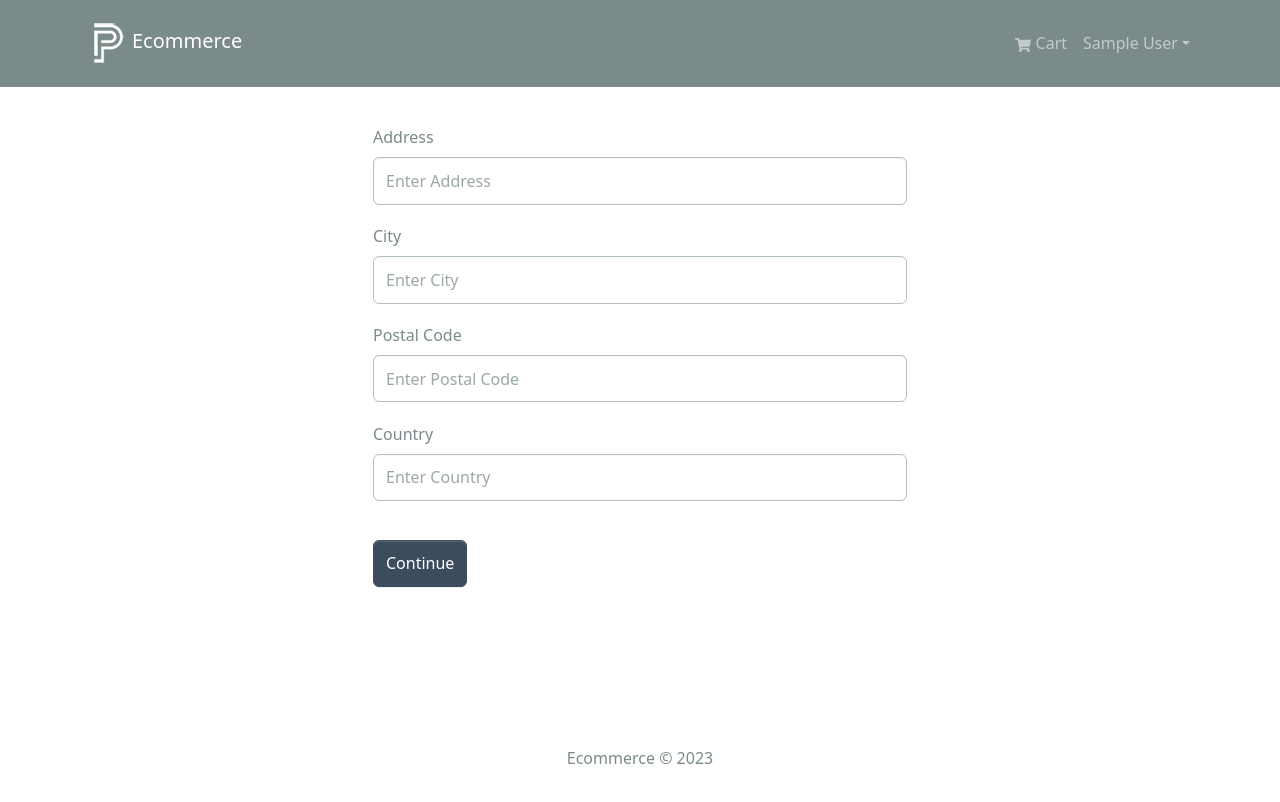
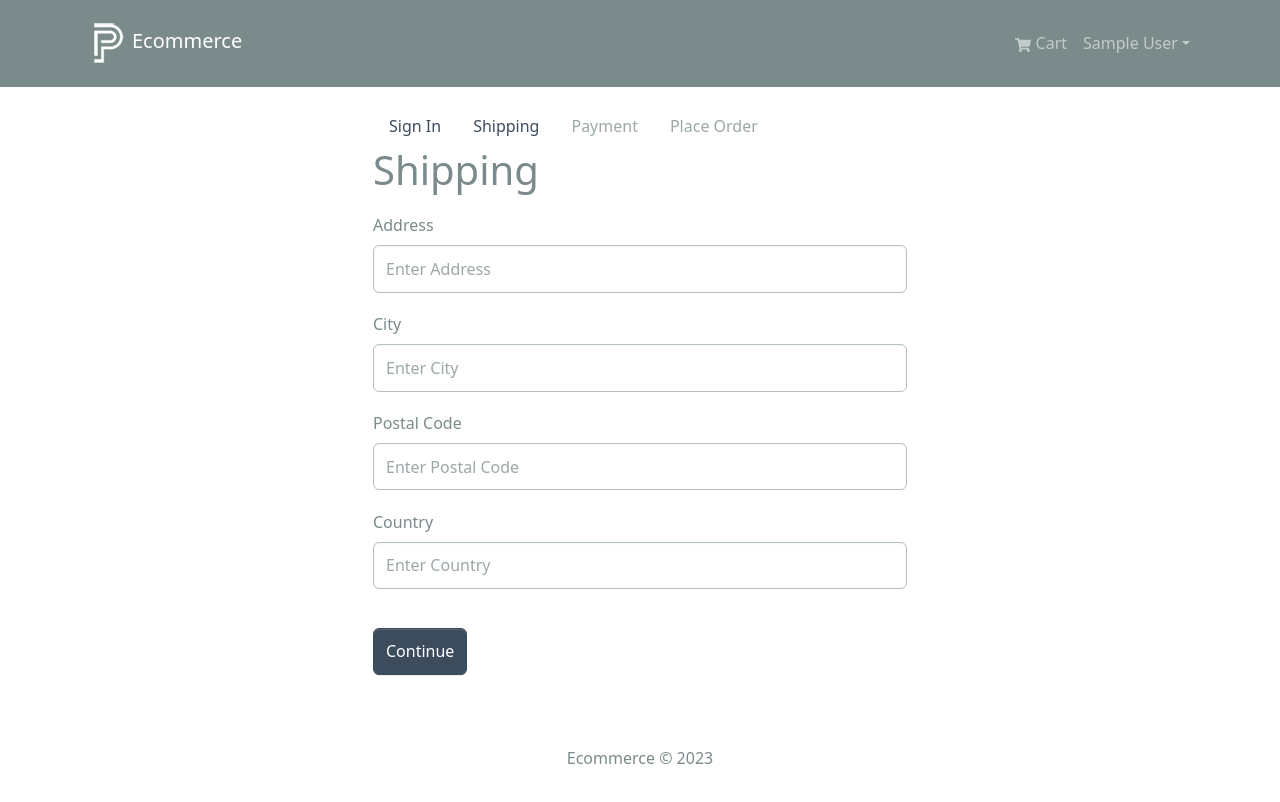
Before and after one commit to samibraimoff/ecommerce, a React (Create React App) app in the folder frontend/: page /shipping in a window 1280 px wide. Shown: the top 802 px of the page. Built offline with nearby package versions, Linux system fonts and the light colour scheme; sample sign-in values are in the browser's storage.

Commit message:
add checkout steps component

```diff
--- /dev/null
+++ b/frontend/src/components/checkout-steps.jsx
@@ -0,0 +1,51 @@
+import React from "react";
+import { Nav } from "react-bootstrap";
+import { LinkContainer } from "react-router-bootstrap";
+
+const CheckoutSteps = ({ step1, step2, step3, step4 }) => {
+  return (
+    <Nav>
+      <Nav.Item>
+        {step1 ? (
+          <LinkContainer to="/login">
+            <Nav.Link>Sign In</Nav.Link>
+          </LinkContainer>
+        ) : (
+          <Nav.Link disabled>Sign in</Nav.Link>
+        )}
+      </Nav.Item>
+
+      <Nav.Item>
+        {step2 ? (
+          <LinkContainer to="/shipping">
+            <Nav.Link>Shipping</Nav.Link>
+          </LinkContainer>
+        ) : (
+          <Nav.Link disabled>Shipping</Nav.Link>
+        )}
+      </Nav.Item>
+
+      <Nav.Item>
+        {step3 ? (
+          <LinkContainer to="/payment">
+            <Nav.Link>Payment</Nav.Link>
+          </LinkContainer>
+        ) : (
+          <Nav.Link disabled>Payment</Nav.Link>
+        )}
+      </Nav.Item>
+
+      <Nav.Item>
+        {step4 ? (
+          <LinkContainer to="/placeorder">
+            <Nav.Link>Place Order</Nav.Link>
+          </LinkContainer>
+        ) : (
+          <Nav.Link disabled>Place Order</Nav.Link>
+        )}
+      </Nav.Item>
+    </Nav>
+  );
+};
+
+export default CheckoutSteps;
--- /dev/null
+++ b/frontend/src/components/private-route.jsx
@@ -0,0 +1,10 @@
+import React from "react";
+import { Outlet, Navigate } from "react-router-dom";
+import { useSelector } from "react-redux";
+
+const PrivateRoute = () => {
+  const { userInfo } = useSelector((state) => state.auth);
+  return userInfo ? <Outlet /> : <Navigate to="/login" replace />;
+};
+
+export default PrivateRoute;
--- a/frontend/src/index.js
+++ b/frontend/src/index.js
@@ -10,6 +10,7 @@ import App from "./App";
 import reportWebVitals from "./reportWebVitals";
 import "./assets/bootstrap.custom.css";
 import "./assets/index.css";
+import PrivateRoute from "./components/private-route";
 import HomeScreen from "./screens/home-screen";
 import ProductScreen from "./screens/product-screen";
 import CartScreen from "./screens/cart-screen";
@@ -23,13 +24,20 @@ import { Provider } from "react-redux";
 const router = createBrowserRouter(
   createRoutesFromElements(
     <Route path="/" element={<App />}>
+      {/* public routes */}
       <Route index={true} path="/" element={<HomeScreen />} />
       <Route path="/products/:id" element={<ProductScreen />} />
       <Route path="/cart" element={<CartScreen />} />
       <Route path="/checkout" element={<CheckoutScreen />} />
       <Route path="/login" element={<LoginScreen />} />
       <Route path="/register" element={<RegisterScreen />} />
-      <Route path="/shipping" element={<ShippingScreen />} />
+
+      {/* private routes */}
+      <Route path="" element={<PrivateRoute />}>
+        <Route path="/shipping" element={<ShippingScreen />} />
+      </Route>
+
+      {/* admin routes */}
     </Route>,
   ),
 );
--- a/frontend/src/screens/shipping-screen.jsx
+++ b/frontend/src/screens/shipping-screen.jsx
@@ -5,6 +5,7 @@ import { useState } from "react";
 import { useDispatch, useSelector } from "react-redux";
 import { saveShippingAddress } from "../slices/cart-slice";
 import { useNavigate } from "react-router-dom";
+import CheckoutSteps from "../components/checkout-steps";
 
 const ShippingScreen = () => {
   const { shippingAddress } = useSelector((state) => state.cart);
@@ -26,6 +27,8 @@ const ShippingScreen = () => {
   };
   return (
     <FormContainer>
+      <CheckoutSteps step1 step2 />
+      <h1>Shipping</h1>
       <Form onSubmit={submitHandler}>
         <Form.Group controlId="address" className="my-3">
           <Form.Label>Address</Form.Label>
```
